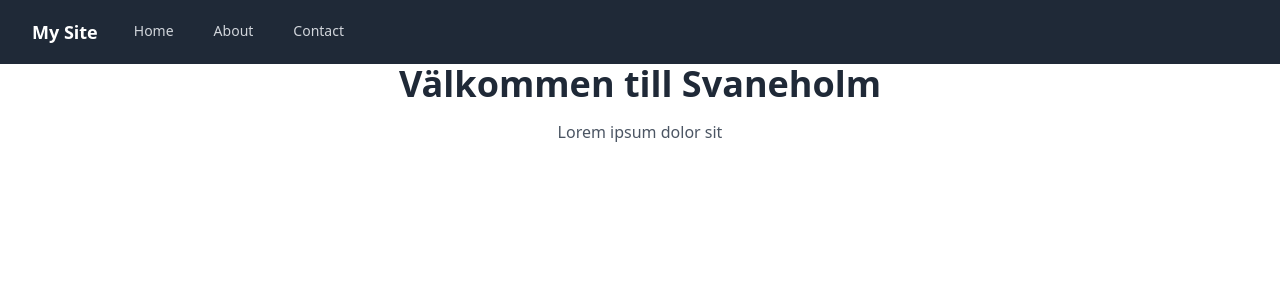
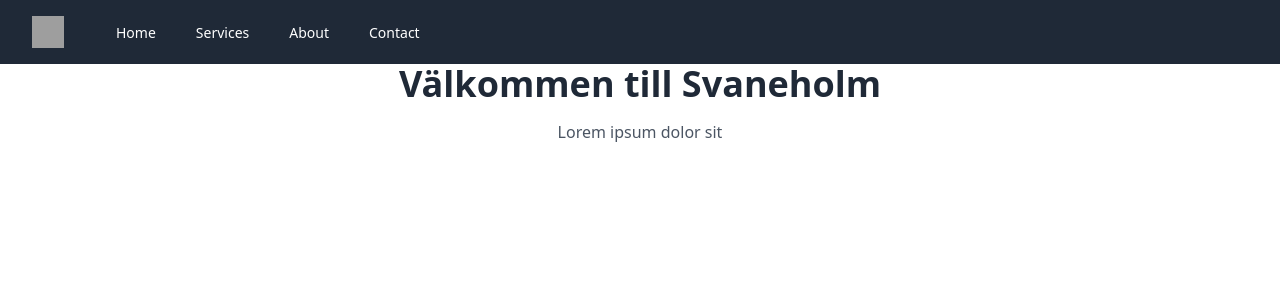
Before and after one commit to TurhanErgene/Svansjohus, a React (Create React App) app: page / in a window 1280 px wide. Shown: the top 300 px of the page. Built offline with nearby package versions, Linux system fonts and the light colour scheme; grey boxes are pictures that could not be loaded; the HTML template or start-up script is replaced by a standard one.

Commit message:
adding dropdown to navbar components

```diff
--- a/src/pages/Navbar.js
+++ b/src/pages/Navbar.js
@@ -4,30 +4,79 @@ import { motion } from "framer-motion";
 const Navbar = () => {
   const [isOpen, setIsOpen] = useState(false);
 
-  const handleToggle = () => {
-    setIsOpen(!isOpen);
-  };
-
-  const navLinkVariants = {
-    hidden: { opacity: 0, x: -20 },
-    visible: { opacity: 1, x: 0 },
-  };
+  const navbarItems = [
+    { label: "Home", link: "/" },
+    {
+      label: "Services",
+      link: "/",
+      dropdownItems: [
+        { label: "Web Design", link: "/" },
+        { label: "Graphic Design", link: "/" },
+        { label: "Marketing", link: "/" },
+      ],
+    },
+    { label: "About", link: "/" },
+    { label: "Contact", link: "/" },
+  ];
 
   return (
     <nav className="bg-gray-800">
-      <div className="max-w-7xl mx-auto px-2 sm:px-6 lg:px-8">
-        <div className="relative flex items-center justify-between h-16">
-          <div className="absolute inset-y-0 left-0 flex items-center sm:hidden">
-            <button
+      <div className="mx-auto px-4 sm:px-6 lg:px-8">
+        <div className="flex justify-between h-16">
+          <div className="flex items-center">
+            <a href="/" className="flex-shrink-0">
+              <img
+                className="h-8 w-8"
+                src="https://tailwindui.com/img/logos/workflow-mark-indigo-500.svg"
+                alt="Workflow"
+              />
+            </a>
+            <div className="hidden md:block">
+              <div className="ml-10 flex items-baseline space-x-4">
+                {navbarItems.map((item) => (
+                  <div key={item.label}>
+                    <a
+                      href={item.link}
+                      className="px-3 py-2 rounded-md text-sm font-medium text-white hover:bg-gray-700 focus:outline-none focus:bg-gray-700"
+                    >
+                      {item.label}
+                    </a>
+                    {item.dropdownItems && (
+                      <div className="hidden absolute mt-1 w-56 rounded-md bg-white shadow-lg">
+                        {item.dropdownItems.map((dropdownItem) => (
+                          <a
+                            key={dropdownItem.label}
+                            href={dropdownItem.link}
+                            className="block px-4 py-2 text-sm text-gray-700 hover:bg-gray-100"
+                          >
+                            {dropdownItem.label}
+                          </a>
+                        ))}
+                      </div>
+                    )}
+                  </div>
+                ))}
+              </div>
+            </div>
+          </div>
+          <div className="-mr-2 flex md:hidden">
+            {/* Hamburger menu */}
+            <motion.button
+              onClick={() => setIsOpen(!isOpen)}
+              animate={isOpen ? "open" : "closed"}
+              variants={{
+                open: { rotate: 90 },
+                closed: { rotate: 0 },
+              }}
+              transition={{ duration: 0.2 }}
               type="button"
-              className="inline-flex items-center justify-center p-2 rounded-md text-gray-400 hover:text-white hover:bg-gray-700 focus:outline-none focus:ring-2 focus:ring-inset focus:ring-white"
-              aria-controls="mobile-menu"
+              className="inline-flex items-center justify-center p-2 rounded-md text-gray-400 hover:text-white hover:bg-gray-700 focus:outline-none focus:bg-gray-700 transition duration-150 ease-in-out"
+              aria-label="Main menu"
               aria-expanded="false"
-              onClick={handleToggle}
             >
-              <span className="sr-only">Open main menu</span>
+              {isOpen ? (
                 <svg
-                className={`${isOpen ? "hidden" : "block"} h-6 w-6`}
+                  className="block h-6 w-6"
                   xmlns="http://www.w3.org/2000/svg"
                   fill="none"
                   viewBox="0 0 24 24"
@@ -37,12 +86,13 @@ const Navbar = () => {
                   <path
                     strokeLinecap="round"
                     strokeLinejoin="round"
-                  strokeWidth="2"
-                  d="M4 6h16M4 12h16M4 18h16"
+                    strokeWidth={2}
+                    d="M6 18L18 6M6 6l12 12"
                   />
                 </svg>
+              ) : (
                 <svg
-                className={`${isOpen ? "block" : "hidden"} h-6 w-6`}
+                  className="block h-6 w-6"
                   xmlns="http://www.w3.org/2000/svg"
                   fill="none"
                   viewBox="0 0 24 24"
@@ -52,91 +102,49 @@ const Navbar = () => {
                   <path
                     strokeLinecap="round"
                     strokeLinejoin="round"
-                  strokeWidth="2"
-                  d="M6 18L18 6M6 6l12 12"
+                    strokeWidth={2}
+                    d="M4 6h16M4 12h16M4 18h16"
                   />
                 </svg>
-            </button>
-          </div>
-          <div className="flex-1 flex items-center justify-center sm:items-stretch sm:justify-start">
-            <div className="flex-shrink-0">
-              <a href="/" className="text-white font-bold text-lg">
-                My Site
-              </a>
-            </div>
-            <div className="hidden sm:block sm:ml-6">
-              <div className="flex space-x-4">
-                <motion.div
-                  initial="hidden"
-                  animate="visible"
-                  variants={navLinkVariants}
-                  transition={{ duration: 0.5 }}
-                >
-                  <a
-                    href="/"
-                    className="text-gray-300 hover:bg-gray-700 hover:text-white px-3 py-2 rounded-md text-sm font-medium"
-                  >
-                    Home
-                  </a>
-                </motion.div>
-                <motion.div
-                  initial="hidden"
-                  animate="visible"
-                  variants={navLinkVariants}
-                  transition={{ duration: 0.5, delay: 0.1 }}
-                >
-                  <a
-                    href="/"
-                    className="text-gray-300 hover:bg-gray-700 hover:text-white px-3 py-2 rounded-md text-sm font-medium">
-                    About
-                  </a>
-                </motion.div>
-                <motion.div
-                  initial="hidden"
-                  animate="visible"
-                  variants={navLinkVariants}
-                  transition={{ duration: 0.5, delay: 0.2 }}
-                >
-                  <a
-                    href="/"
-                    className="text-gray-300 hover:bg-gray-700 hover:text-white px-3 py-2 rounded-md text-sm font-medium"
-                  >
-                    Contact
-                  </a>
-                </motion.div>
-              </div>
-            </div>
+              )}
+            </motion.button>
           </div>
         </div>
       </div>
 
-      <div
-        className={`${
-          isOpen ? "block" : "hidden"
-        } sm:hidden`}
-        id="mobile-menu"
+      {/* Side menu */}
+      <motion.div
+        initial={{ x: "-100%" }}
+        animate={isOpen ? { x: 0 } : { x: "-100%" }}
+        transition={{ duration: 0.2 }}
+        className="md:hidden"
       >
-        <div className="px-2 pt-2 pb-3 space-y-1">
+        <div className="px-2 pt-2 pb-3 sm:px-3">
+          {navbarItems.map((item) => (
+            <div key={item.label}>
               <a
-            href="/"
-            className="text-gray-300 hover:bg-gray-700 hover:text-white block px-3 py-2 rounded-md text-base font-medium"
+                href={item.link}
+                className="block px-3 py-2 rounded-md text-base font-medium text-white hover:bg-gray-700 focus:outline-none focus:bg-gray-700"
               >
-            Home
+                {item.label}
               </a>
+              {item.dropdownItems && (
+                <div className="ml-3 mt-1">
+                  {item.dropdownItems.map((dropdownItem) => (
                     <a
-            href="/"
-            className="text-gray-300 hover:bg-gray-700 hover:text-white block px-3 py-2 rounded-md text-base font-medium"
+                      key={dropdownItem.label}
+                      href={dropdownItem.link}
+                      className="block px-3 py-2 rounded-md text-base font-medium text-gray-400 hover:text-white hover:bg-gray-700 focus:outline-none focus:text-white focus:bg-gray-700"
                     >
-            About
+                      {dropdownItem.label}
                     </a>
-          <a
-            href="/"
-            className="text-gray-300 hover:bg-gray-700 hover:text-white block px-3 py-2 rounded-md text-base font-medium"
-          >
-            Contact
-          </a>
+                  ))}
                 </div>
+              )}
             </div>
+          ))}
+        </div>
+      </motion.div>
     </nav>
   );
 };
```
Lines whose indentation alone changed are shown as unchanged.
